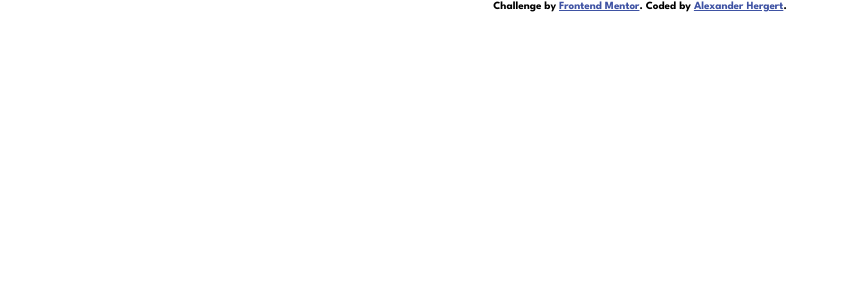
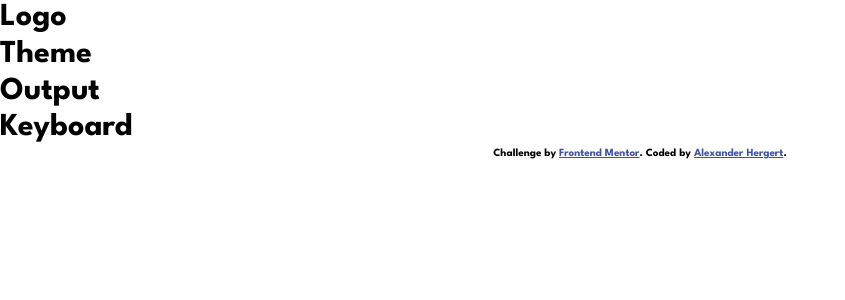
Before and after one commit to alexander-hergert/Calculator-App, a React (Vite) app: page / in a window 1280 px wide. Shown: the top 300 px of the page, without its empty margins (0-845 px from the left). Built offline with nearby package versions, Linux system fonts and the light colour scheme.

Commit message:
Add basic components structure and data.js.

```diff
--- a/src/App.jsx
+++ b/src/App.jsx
@@ -1,9 +1,23 @@
 import React from "react";
+import { styled } from "styled-components";
+import Header from "./components/Header";
+import Output from "./components/Output";
+import Keyboard from "./components/Keyboard";
+
+/**************** STYLES *******************/
+
+const Main = styled.main``;
+
+/**************** COMPONENTS *****************/
 
 function App() {
   return (
     <>
-      <main></main>
+      <Header />
+      <Main>
+        <Output />
+        <Keyboard />
+      </Main>
     </>
   );
 }
--- /dev/null
+++ b/src/components/Header.jsx
@@ -0,0 +1,21 @@
+import React from "react";
+import styled from "styled-components";
+import Logo from "./Logo";
+import Theme from "./Theme";
+
+/************** STYLES **************/
+
+const Style = styled.header``;
+
+/************** COMPONENT **************/
+
+const Header = () => {
+  return (
+    <Style>
+      <Logo />
+      <Theme />
+    </Style>
+  );
+};
+
+export default Header;
--- /dev/null
+++ b/src/components/Key.jsx
@@ -0,0 +1,14 @@
+import React from "react";
+import styled from "styled-components";
+
+/************** STYLES **************/
+
+const Style = styled.div``;
+
+/************** COMPONENT **************/
+
+const Key = () => {
+  return <Style>Key</Style>;
+};
+
+export default Key;
--- /dev/null
+++ b/src/components/Keyboard.jsx
@@ -0,0 +1,15 @@
+import React from "react";
+import Key from "./Key";
+import styled from "styled-components";
+
+/************** STYLES **************/
+
+const Style = styled.div``;
+
+/************** COMPONENT **************/
+
+const Keyboard = () => {
+  return <Style>Keyboard</Style>;
+};
+
+export default Keyboard;
--- /dev/null
+++ b/src/components/Logo.jsx
@@ -0,0 +1,14 @@
+import React from "react";
+import styled from "styled-components";
+
+/************** STYLES **************/
+
+const Style = styled.div``;
+
+/************** COMPONENT **************/
+
+const Logo = () => {
+  return <Style>Logo</Style>;
+};
+
+export default Logo;
--- /dev/null
+++ b/src/components/Output.jsx
@@ -0,0 +1,14 @@
+import React from "react";
+import styled from "styled-components";
+
+/************** STYLES **************/
+
+const Style = styled.div``;
+
+/************** COMPONENT **************/
+
+const Output = () => {
+  return <Style>Output</Style>;
+};
+
+export default Output;
--- /dev/null
+++ b/src/components/Theme.jsx
@@ -0,0 +1,14 @@
+import React from "react";
+import styled from "styled-components";
+
+/************** STYLES **************/
+
+const Style = styled.div``;
+
+/************** COMPONENT **************/
+
+const Theme = () => {
+  return <Style>Theme</Style>;
+};
+
+export default Theme;
```
Also changed, not shown: src/data.js (added, +20 -0 lines).
